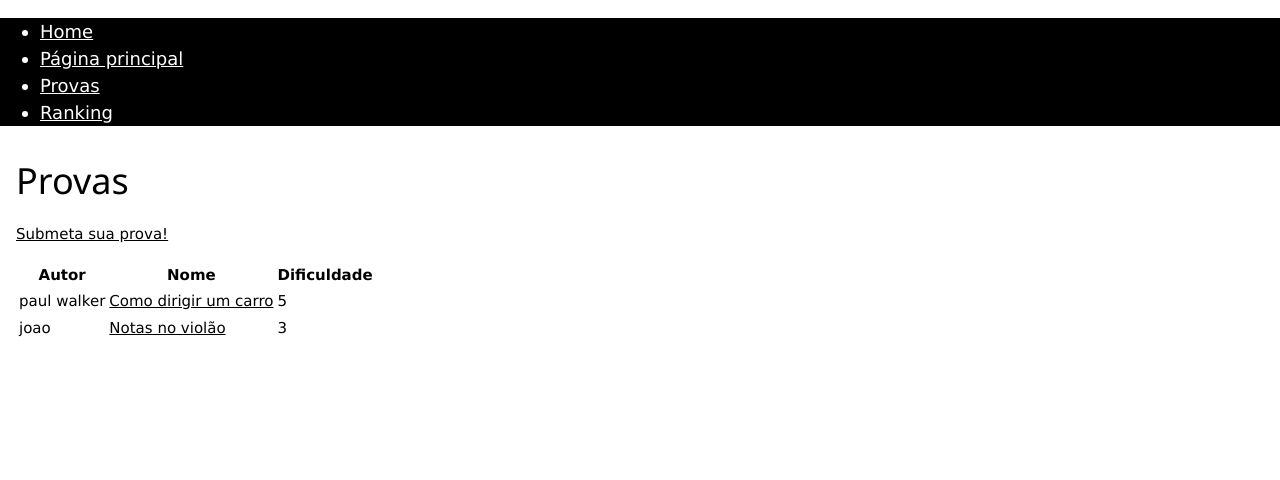
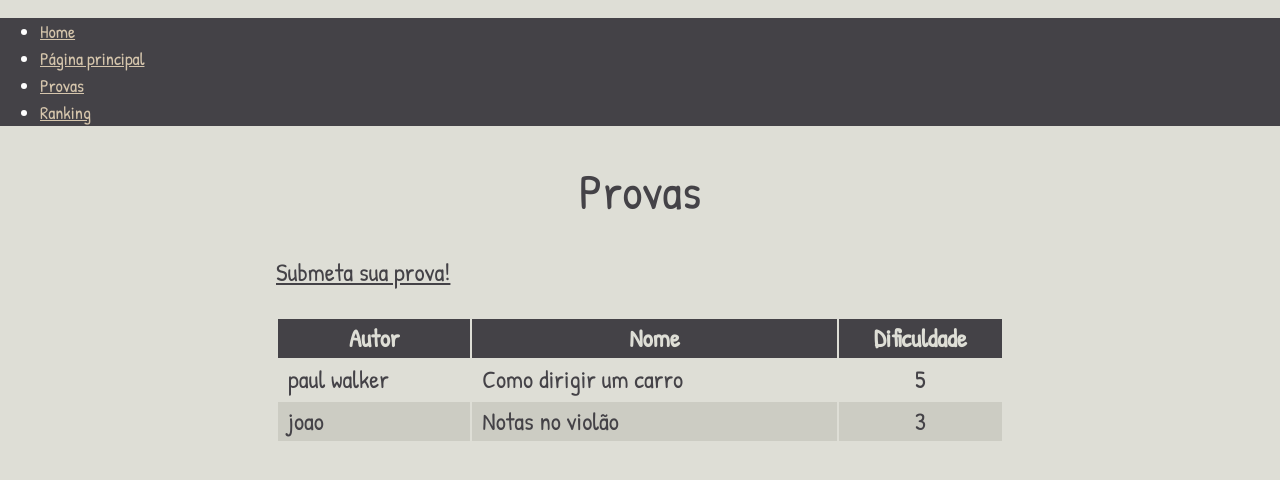
Before and after one commit to tkovs/crystal, a Django app: page /crystal/provas/ in a window 1280 px wide. Shown: the top 480 px of the page. Run offline with Django 3.2, Linux system fonts and the light colour scheme; data comes from the database, SQL or seed files in the repository; both versions use the stored data as it was after the commit.

Commit message:
Estilização da página provas

```diff
--- a/crystal/static/crystal/css/crystal.css
+++ b/crystal/static/crystal/css/crystal.css
@@ -0,0 +1,70 @@
+body {
+	font-family: 'Patrick Hand', cursive;
+	font-size: 25px;
+	color: #444247;
+
+	background-color: #DEDED6;
+}
+
+#conteudo {
+	max-width: 760px;
+	margin: 0 auto;
+}
+
+.questao {
+	background-color: #ccccc3;
+	padding: 10px;
+	margin: 10px 0px;
+}
+
+.w3-navbar {
+	background-color: #444247 !important;
+}
+
+.w3-navbar li a {
+	color: #D5C5AC !important;
+}
+
+table {
+	width: 100%;
+}
+
+th, td{
+	text-align: left;
+}
+
+table a {
+	text-decoration: none;
+}
+
+table a:hover {
+	text-decoration: underline;
+}
+
+tr:nth-child(even){
+	background-color: #CCCCC3;
+}
+
+th {
+    background-color: #444247;
+    color: #DEDED6;
+    text-align: center;
+}
+
+.dificuldade {
+	text-align: center;
+}
+
+.autor, .titulo {
+	padding-left: 10px;
+}
+
+h1 {
+	font-size: 50px;
+}
+
+h1, h2, h3, h4, h5, h6 {
+	text-align: center;
+	color: #444247;
+	font-family: 'Patrick Hand', cursive;
+}
--- a/crystal/templates/crystal/base.html
+++ b/crystal/templates/crystal/base.html
@@ -5,6 +5,8 @@
 	<head>
 		<meta name="viewport" content="width=device-width, initial-scale=1">
 		<meta charset='utf-8' />
+
+		<link href="https://fonts.googleapis.com/css?family=Patrick+Hand" rel="stylesheet">
 
 		<link rel="stylesheet" type="text/css" href="http://www.w3schools.com/lib/w3.css">
 		<link rel="stylesheet" type="text/css" href="{% static 'crystal/css/crystal.css' %}">
@@ -23,21 +25,22 @@
 			<li class="w3-hide-small"><a href="{% url 'crystal:ranking' %}">Ranking</a></li>
 		</ul>
 
-		<div id="demo" class="w3-hide w3-hide-large w3-hide-medium">
+		<div id="menu-pequeno" class="w3-hide w3-hide-large w3-hide-medium">
 			<ul class="w3-navbar w3-left-align w3-large w3-black">
 				<li><a href="{% url 'crystal:index' %}">Página principal</a></li>
 				<li><a href="{% url 'crystal:test_list' %}">Provas</a></li>
 				<li><a href="{% url 'crystal:ranking' %}">Ranking</a></li>
 			</ul>
 		</div>
-		<div class="w3-container">
+
+		<div class="w3-container" id="conteudo">
 			{% block content %}
 			{% endblock %}
 		</div>
 
 		<script>
 			function myFunction() {
-				var x = document.getElementById("demo");
+				var x = document.getElementById("menu-pequeno");
 
 				if (x.className.indexOf("w3-show") == -1) {
 						x.className += " w3-show";
--- a/crystal/templates/crystal/provas.html
+++ b/crystal/templates/crystal/provas.html
@@ -19,9 +19,9 @@
 	<tbody>
 {% for test in tests %}
 		<tr>
-			<td>{{ test.autor.nome }}</td>
-			<td><a href="{% url 'crystal:test_details' test.id %}">{{ test.titulo }}</a></td>
-			<td>{{ test.dificuldade }}</td>
+			<td class="autor">{{ test.autor.nome }}</td>
+			<td class="titulo"><a href="{% url 'crystal:test_details' test.id %}">{{ test.titulo }}</a></td>
+			<td class="dificuldade">{{ test.dificuldade }}</td>
 		</tr>
 {% endfor %}
 	</tbody>
```
Also changed, not shown: crystal/templates/crystal/prova.html (+7 -12 lines), db.sqlite3.
